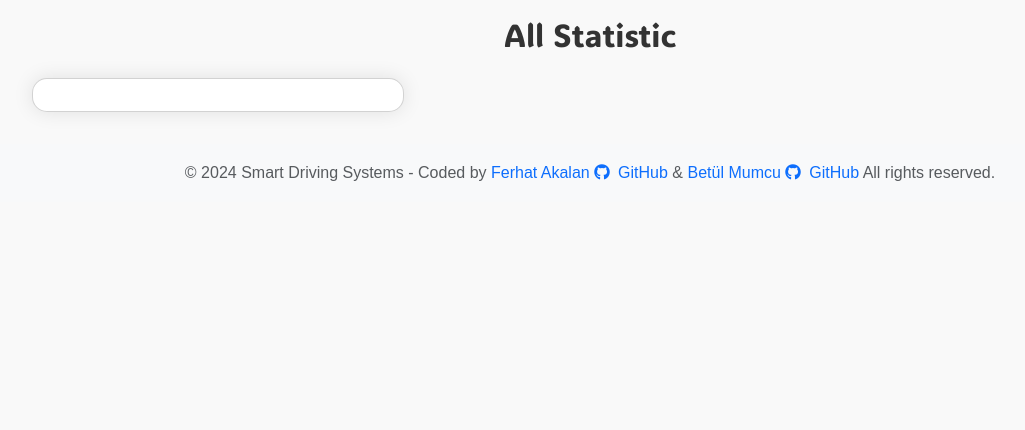
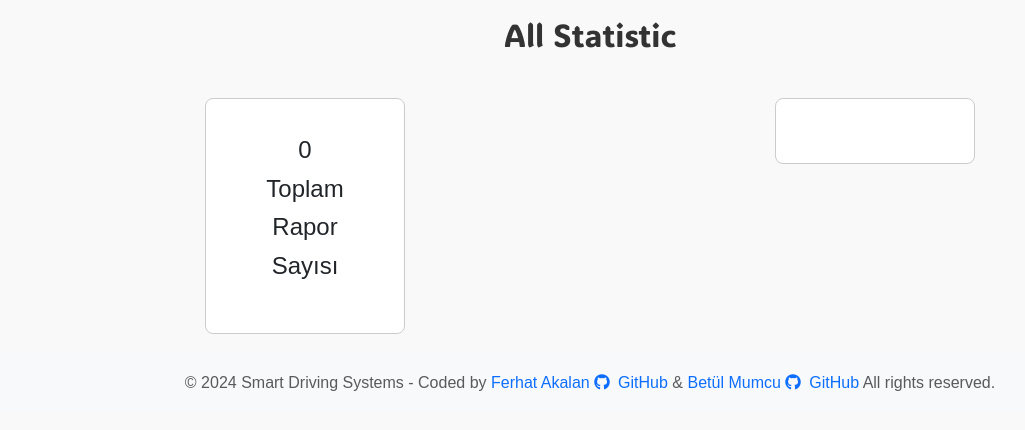
Before and after one commit to FerhatAkalan/SmartDrivingSystems, a Django app: page /report/all-statistic/ in a window 1280 px wide. Shown: the part 91-521 px from the top of the page, without its empty margins (50-1075 px from the left). Run offline with Django 4.2, Linux system fonts and the light colour scheme; the visitor is signed in with stand-in values (Sample User, id 1); data that the repository does not hold is empty; some libraries are stand-ins or nearby versions.

Commit message:
all-statistic

```diff
--- a/report/templates/all-statistic.html
+++ b/report/templates/all-statistic.html
@@ -1,49 +1,56 @@
 {% extends 'layout.html' %} {% block content %} {% load static %}
+
 <style>
-  @keyframes fadeInLeft {
-    from {
-        opacity: 0;
-        transform: translateY(20px);
+    .card {
+        border: 1px solid #ccc;
+        border-radius: 8px;
+        padding: 16px;
+        width: 200px;
+        text-align: center;
+        font-size: 24px;
+        margin: 20px auto;
     }
-    to {
-        opacity: 1;
-        transform: translateX(0);
-    }
-  }
-  .animated-title {
-      animation: fadeInLeft 0.5s ease both;
-  }
-  .col-md-4{
-    animation: fadeInLeft 0.5s ease both;
-  }
-  .card{
-    border-radius: 15px;
-    box-shadow: 0 0 20px rgba(0, 0, 0, 0.1);
-    transition: box-shadow 0.3s ease;
-    overflow: hidden;
-    margin-bottom: 2rem;
-  }
-  .card-title {
-    font-weight: bold;
-  }
-  .card {
-    transition: transform 0.3s;
-  }
-  .card:hover {
-    transform: translateY(-5px);
-  }
+</style>
 
-</style>
 <div class="container">
   <h2 class="animated-title text-center mb-4" style="font-family: fasterOne, sans-serif;">All Statistic</h2>
 
-  <div class="col-md-4">
-    <div class="card">
-        <div class="card-body">
+  <div class="row">
+    <div class="col-md-6">
+        <div class="card">
+            <div class="card-body">
+                <span id="reportCount">0</span>
+                <p>Toplam Rapor Sayısı</p>
+            </div>
+        </div>
+
+    </div>
+    <div class="col-md-6">
+        <div class="card">
+            <div class="card-body">
+            </div>
         </div>
     </div>
   </div>
 
 </div>
+<script>
+    document.addEventListener("DOMContentLoaded", function() {
+        var totalReports = {{ report_count }};  // Django'dan gelen toplam rapor sayısı
+        var currentCount = 0;
+        var reportCountElement = document.getElementById("reportCount");
+
+        function updateCount() {
+            if (currentCount < totalReports) {
+                currentCount++;
+                reportCountElement.textContent = currentCount;
+            } else {
+                clearInterval(countInterval);
+            }
+        }
+
+        var countInterval = setInterval(updateCount, 10);  // 50 milisaniyede bir güncelle
+    });
+</script>
 
 {% endblock %}
--- a/report/views.py
+++ b/report/views.py
@@ -112,4 +112,12 @@ def driver_profiles(request, driver_id):
 @login_required
 def all_statistic(request):
 
-    return render(request, 'all-statistic.html')
+    report = Reports.objects.filter(user=request.user)
+    report_count = report.count()
+
+    context={
+        'report':report,
+        'report_count': report_count
+    }
+
+    return render(request, 'all-statistic.html',context)
```
